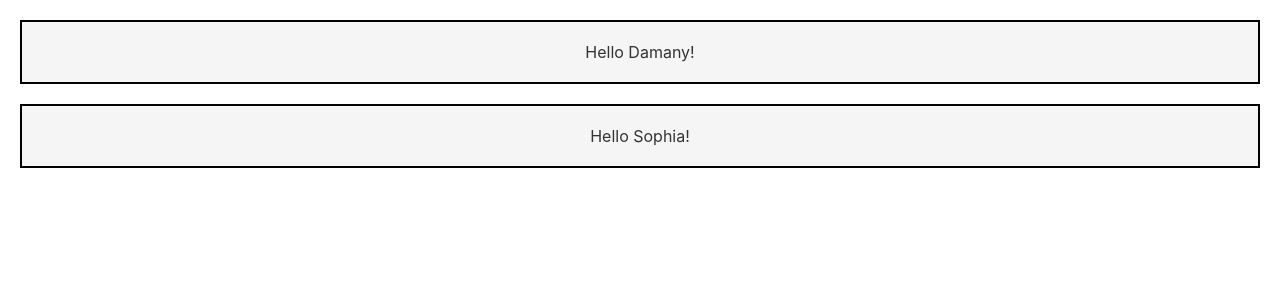
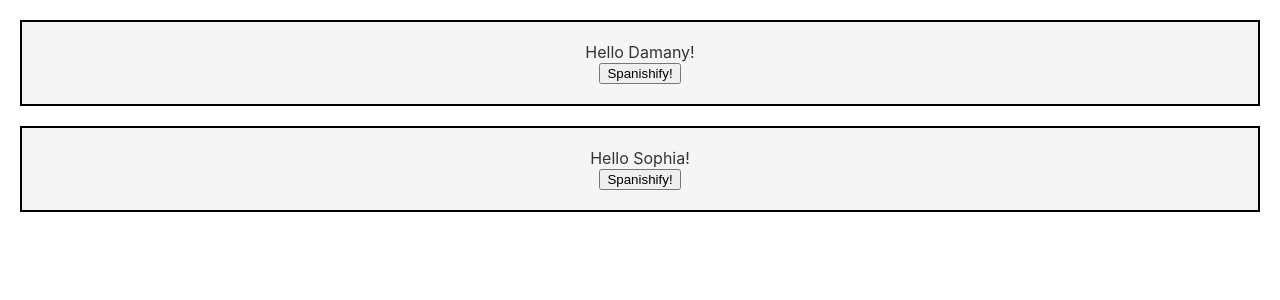
Before and after one commit to DamBai212/my-app, a React (Create React App) app: page / in a window 1280 px wide. Shown: the top 300 px of the page. Built offline with nearby package versions, Linux system fonts and the light colour scheme.

Commit message:
Hello button Spanishify

```diff
--- a/src/HelloWorld.js
+++ b/src/HelloWorld.js
@@ -6,16 +6,21 @@ class HelloWorld extends Component {
   constructor(props){
     super(props);
     this.state = { greeting: 'Hello'};
+    this.spanishify = this.spanishify.bind(this);
   }
-
-
 
     render() {
     return (
        <div className="HelloWorld">
          {this.state.greeting} {this.props.name}!
+         <br/>
+         <button onClick={this.spanishify}>Spanishify!</button>
        </div>
       );
+    }
+
+    spanishify() {
+      this.setState({greeting: 'Hola'})
     }
 };
 
```
